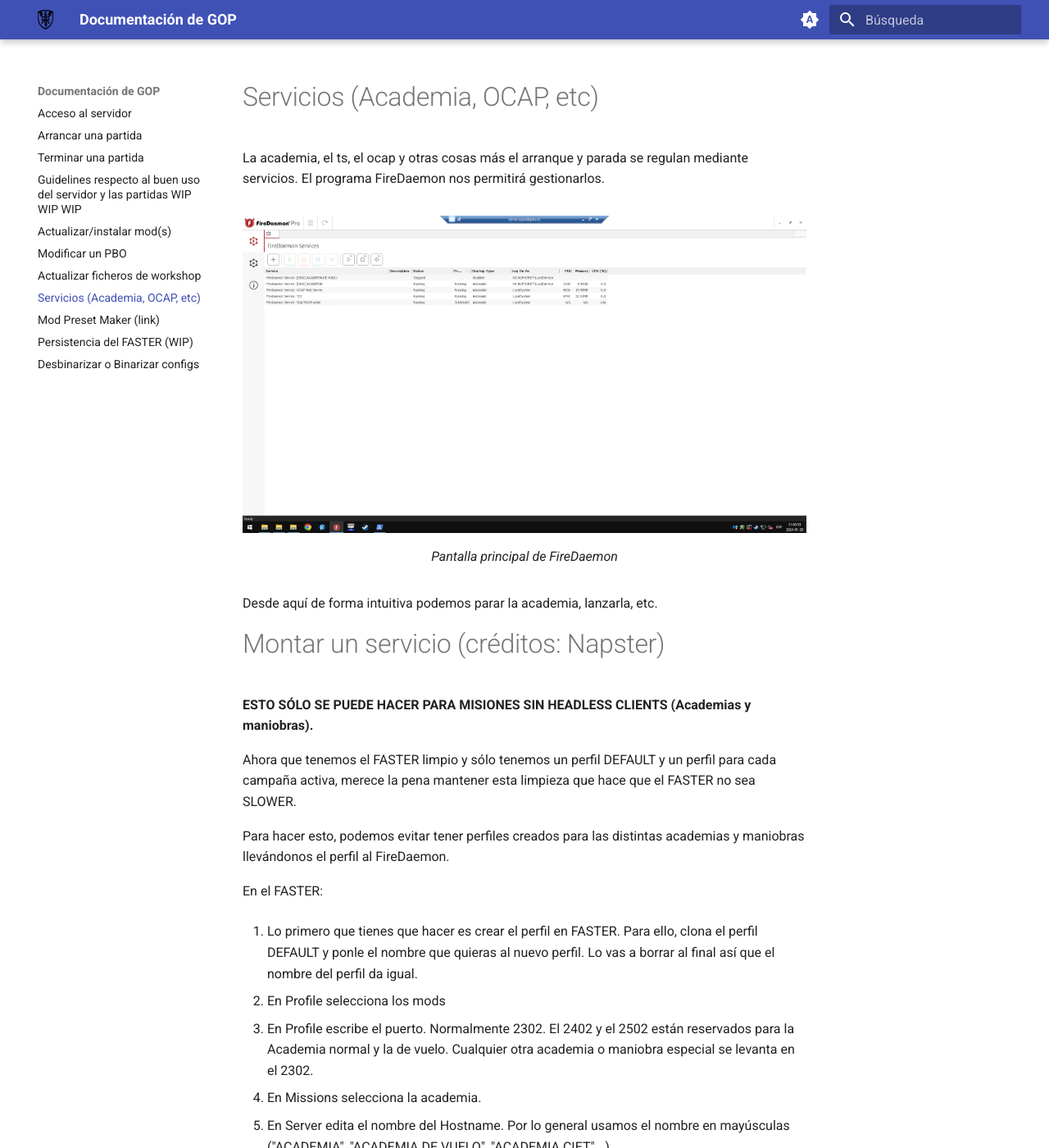
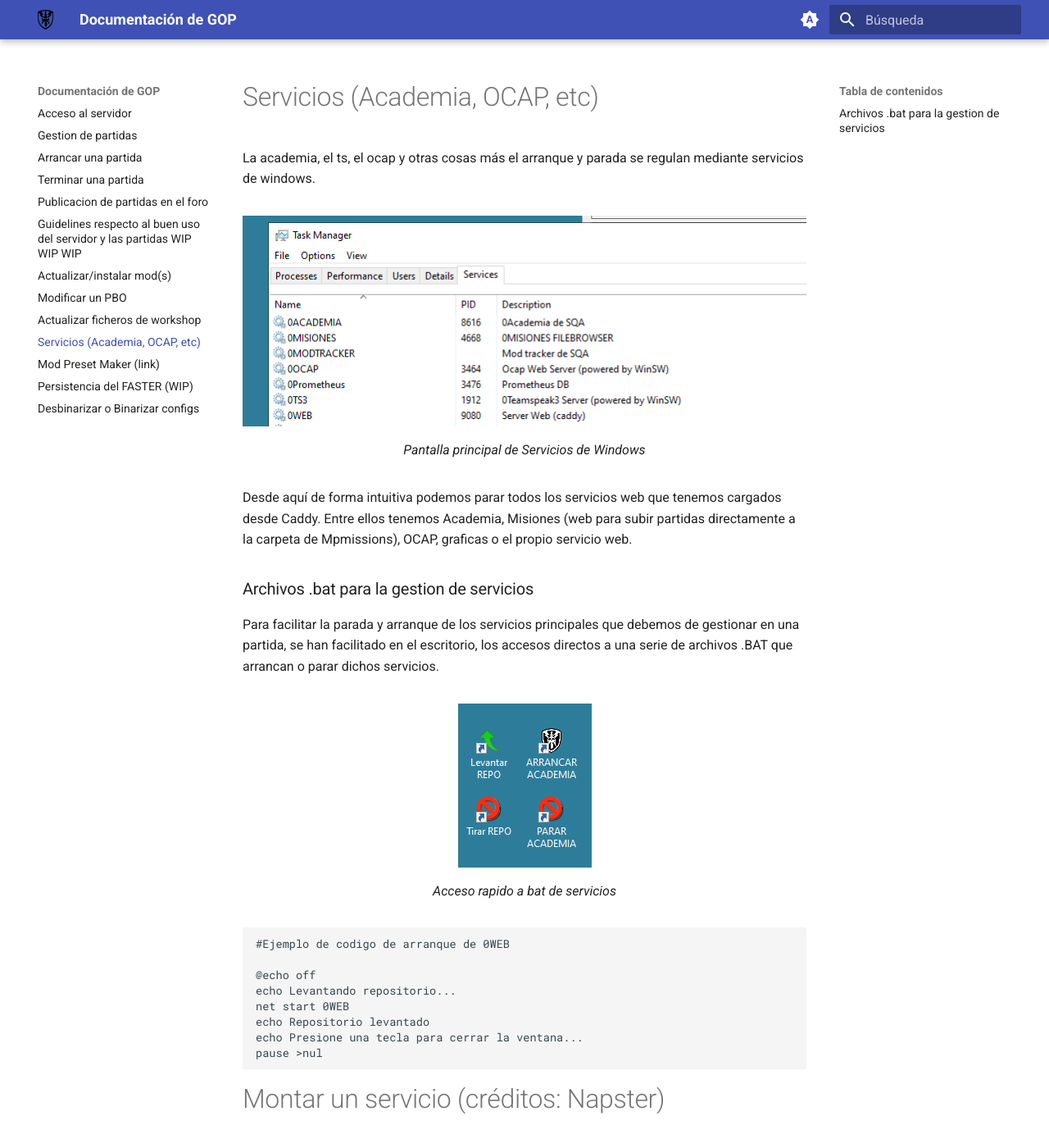
Before and after one commit to gopsquadalpha/DocuGOP, an MkDocs documentation site: the page built from docs/servicios.md, in a window 1280 px wide and 1400 px high. Shown: the whole window at 82% size. Built offline with MkDocs 1.6.1 and Material for MkDocs 9.7.7, drawn with Linux system fonts in a browser that asks for light colours; some of the changed text lies outside the part shown.

````diff
--- a/docs/servicios.md
+++ b/docs/servicios.md
@@ -1,13 +1,33 @@
 # Servicios (Academia, OCAP, etc)
 
-La academia, el ts, el ocap y otras cosas más el arranque y parada se regulan mediante servicios. El programa FireDaemon nos permitirá gestionarlos.
+La academia, el ts, el ocap y otras cosas más el arranque y parada se regulan mediante servicios de windows.
 
 <figure markdown>
-  ![Firedaemon](assets/firedaemon.png)
-  <figcaption>Pantalla principal de FireDaemon</figcaption>
+  ![WindowsServices](assets/windows_services.png)
+  <figcaption>Pantalla principal de Servicios de Windows</figcaption>
 </figure>
 
-Desde aquí de forma intuitiva podemos parar la academia, lanzarla, etc.
+Desde aquí de forma intuitiva podemos parar todos los servicios web que tenemos cargados desde Caddy. Entre ellos tenemos Academia, Misiones (web para subir partidas directamente a la carpeta de Mpmissions), OCAP, graficas o el propio servicio web.
+
+### Archivos .bat para la gestion de servicios
+
+Para facilitar la parada y arranque de los servicios principales que debemos de gestionar en una partida, se han facilitado en el escritorio, los accesos directos a una serie de archivos .BAT que arrancan o parar dichos servicios.
+
+<figure markdown>
+  ![batServices](assets/batServices.png)
+  <figcaption>Acceso rapido a bat de servicios</figcaption>
+</figure>
+
+```
+#Ejemplo de codigo de arranque de 0WEB
+
+@echo off
+echo Levantando repositorio...
+net start 0WEB
+echo Repositorio levantado
+echo Presione una tecla para cerrar la ventana...
+pause >nul
+```
 
 # Montar un servicio (créditos: Napster)
 
@@ -67,3 +87,10 @@ pasa a ser
 
 7. Una vez más, testea lanzando el servicio para ver que te funciona todo.
 8. Si ves que funciona todo bien, puedes borrar el perfil del FASTER.
+
+@echo off
+echo Levantando repositorio...
+net start 0WEB
+echo Repositorio levantado
+echo Presione una tecla para cerrar la ventana...
+pause >nul
--- a/mkdocs.yml
+++ b/mkdocs.yml
@@ -46,8 +46,10 @@ extra:
 
 nav:
  - index.md
+ - partidas.md
  - arrancar_partida.md
  - terminar_partida.md
+ - foro.md
  - reglas.md
  - actualizar_mod.md
  - modificar_pbo.md
````
Also changed, not shown: docs/foro.md (added, +92 -0 lines), docs/index.md (+1 -1 lines), docs/partidas.md (added, +104 -0 lines), docs/assets/batServices.png (added), docs/assets/faster_main_window.png, docs/assets/faster_mission.png, docs/assets/faster_mods.png, docs/assets/post_con.png (added), docs/assets/post_sin.png (added), docs/assets/windows_services.png (added).
